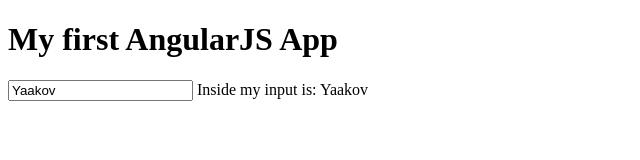
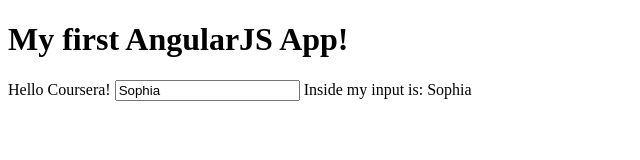
Before and after one commit to sophiakarski/angular, a plain HTML site: page index.html in a window 1280 px wide. Shown: the whole page, without its empty margins (0-640 px from the left). Drawn offline with Linux system fonts and the light colour scheme.

Commit message:
Revert "Lecture 5"
This reverts commit 50722a6ea38242fea6afb0789e996b32ab4686fd.

```diff
--- a/app.js
+++ b/app.js
@@ -1,13 +1,28 @@
+// IIFE = Immediately Invoked Function Expression = ()();
+// PROTECT from bleeding local variables into global scope
+
 (function () {
+
+// enable certain things to PROTECT us from making mistakes
 'use strict';
+
+// [] = dependencies
+// must bind 'myFirstApp' module (AngularJS app) to .html
 
 angular.module('myFirstApp', [])
 
+// the way we define our ViewModel of View
+// Name of ViewModel/Controller, and takes function that defines functionallity of Controller
+// Now, bind this to View
+
+// CONTROLLER = VIEWMODEL
 .controller('MyFirstController', function ($scope) {
-  $scope.name = "Yaakov";
-  $scope.sayHello = function () {
+$scope.name = "Sophia";
+
+$scope.sayHello = function () {
     return "Hello Coursera!";
-  };
+};
+
 });
 
 })();
--- a/index.html
+++ b/index.html
@@ -1,16 +1,26 @@
 <!DOCTYPE html>
+<!-- hook up app.js name -->
+<!-- ng = angular -->
 <html ng-app="myFirstApp">
   <head>
     <meta charset="utf-8">
+
+    <!-- referencing two files in html file (angular comes before app) -->
     <script src="angular.min.js"></script>
     <script src="app.js"></script>
+
     <title>My first AngularJS App</title>
   </head>
+
   <body>
-    <h1>My first AngularJS App</h1>
+    <h1>My first AngularJS App!</h1>
+    <!-- bind to View -->
     <div ng-controller="MyFirstController">
+      {{sayHello()}}
+
       <input type="text" ng-model="name">
       Inside my input is: {{name}}
     </div>
   </body>
+
 </html>
```
